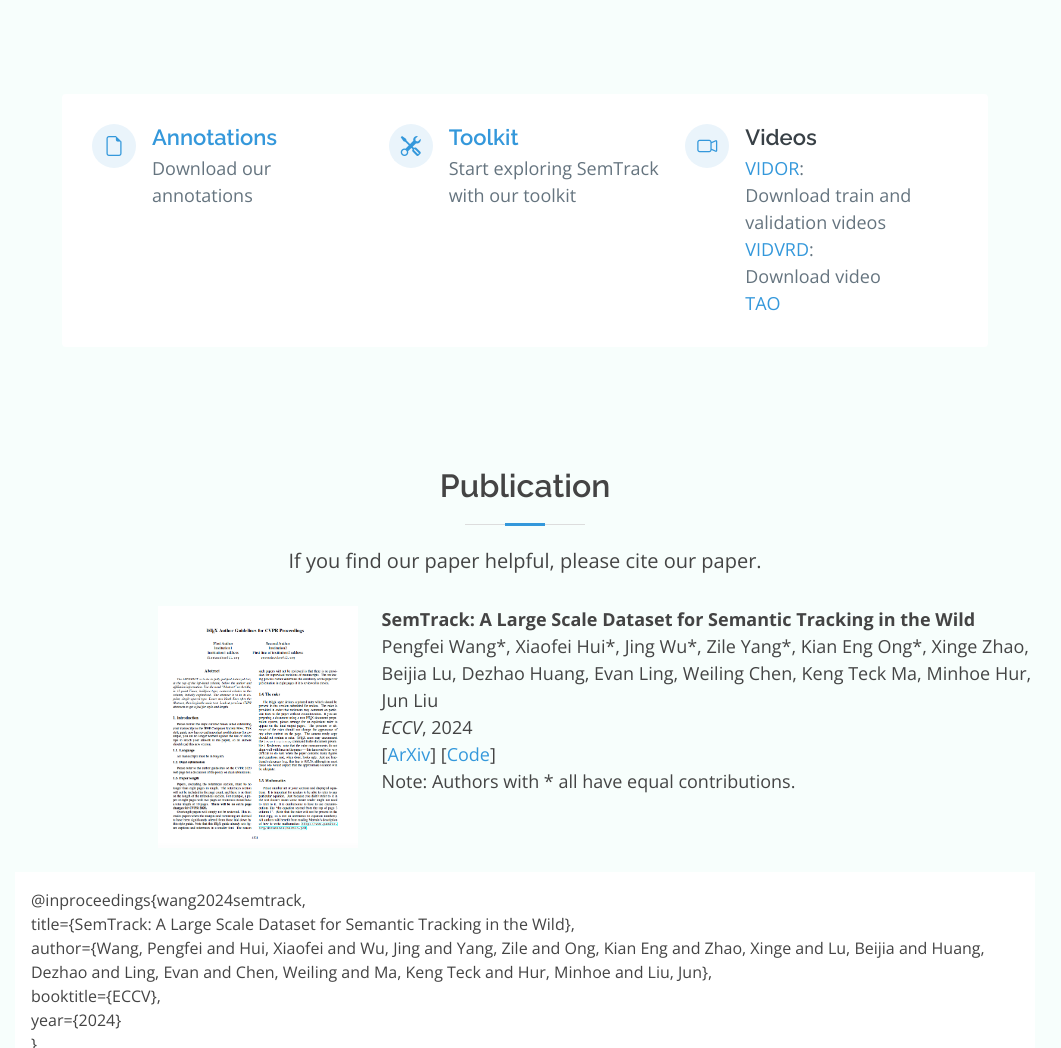
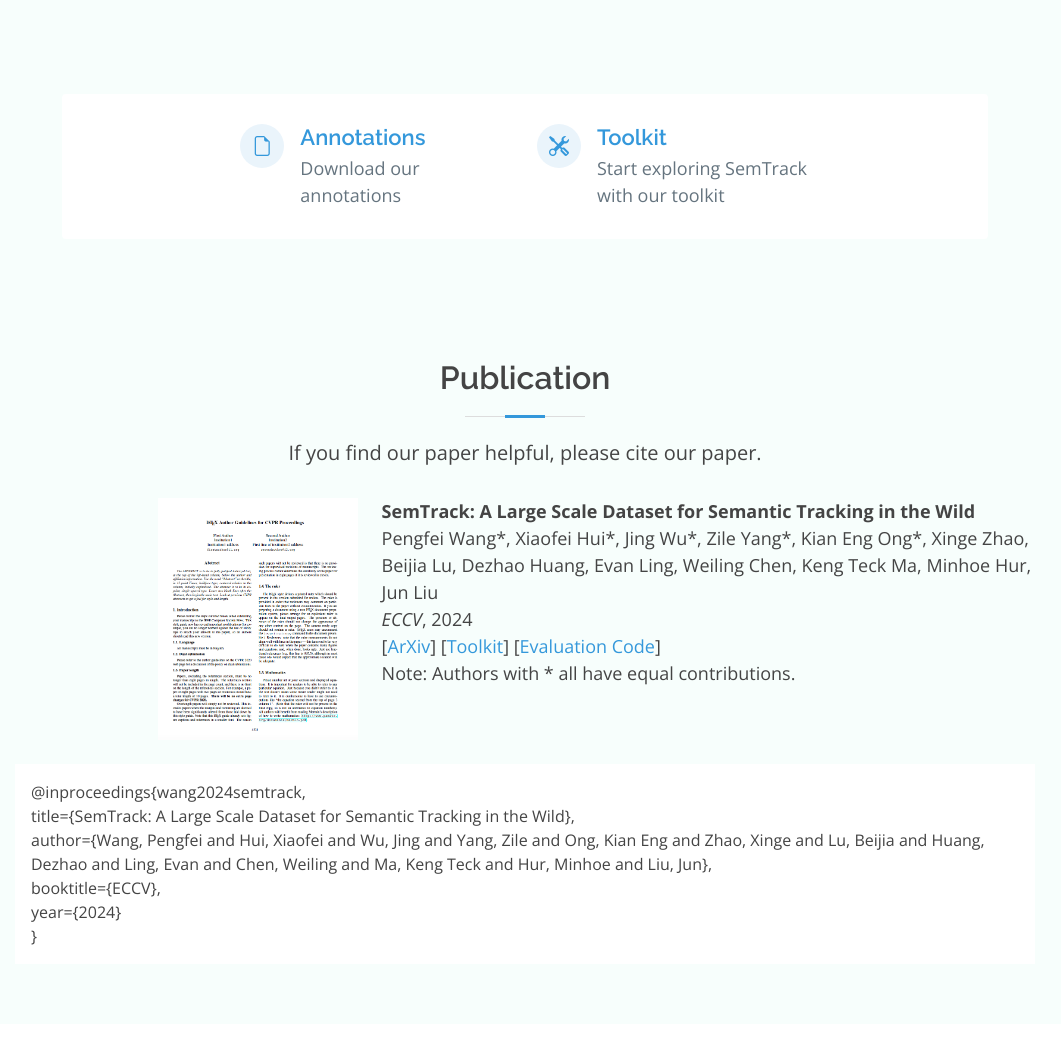
Before and after one commit to sutdcv/SemTrack, a plain HTML site: page index.html in a window 1280 px wide. Shown: the part 1200-2248 px from the top of the page, without its empty margins (115-1176 px from the left). Drawn offline with nearby package versions, Linux system fonts and the light colour scheme.

Commit message:
update download link

```diff
--- a/index.html
+++ b/index.html
@@ -191,7 +191,7 @@
           <div class="col-lg-10">
 
             <div class="info-wrap">
-              <div class="row">
+              <div class="row justify-content-center">
                 <div class="col-lg-4 info">
                   <i class="bi bi-file-earmark"></i>
                   <h4><a href="#">Annotations</a></h4>
@@ -200,11 +200,11 @@
 
                 <div class="col-lg-4 info mt-4 mt-lg-0">
                   <i class="bi bi-tools"></i>
-                  <h4><a href="#">Toolkit</a></h4>
+                  <h4><a href="https://github.com/sutdcv/SemTrack/">Toolkit</a></h4>
                   <p>Start exploring SemTrack with our toolkit</p>
                 </div>
 
-                <div class="col-lg-4 info mt-4 mt-lg-0">
+                <!-- <div class="col-lg-4 info mt-4 mt-lg-0">
                   <i class="bi bi-camera-video"></i>
                   <h4>Videos</h4>
                   <p>
@@ -214,7 +214,7 @@
                     Download video<br>
                     <a href="https://taodataset.org/">TAO</a><br>
                   </p>
-                </div>
+                </div> -->
               </div>
             </div>
 
@@ -279,7 +279,7 @@
             <b>SemTrack: A Large Scale Dataset for Semantic Tracking in the Wild</b><br>
             Pengfei Wang*, Xiaofei Hui*, Jing Wu*, Zile Yang*, Kian Eng Ong*, Xinge Zhao, Beijia Lu, Dezhao Huang, Evan Ling, Weiling Chen, Keng Teck Ma, Minhoe Hur, Jun Liu<br>
             <i>ECCV</i>, 2024 <br>
-            [<a href="#" target="_blank">ArXiv</a>] [<a href="https://github.com/sutdcv/SemTrack" target="_blank">Code</a>]  <br>
+            [<a href="#" target="_blank">ArXiv</a>] [<a href="https://github.com/sutdcv/SemTrack" target="_blank">Toolkit</a>] [<a href="https://github.com/sutdcv/SemTrack/tree/eval" target="_blank">Evaluation Code</a>]  <br>
             Note: Authors with * all have equal contributions.
           </div>
         </div>
```
Also changed, not shown: 1 other file.
